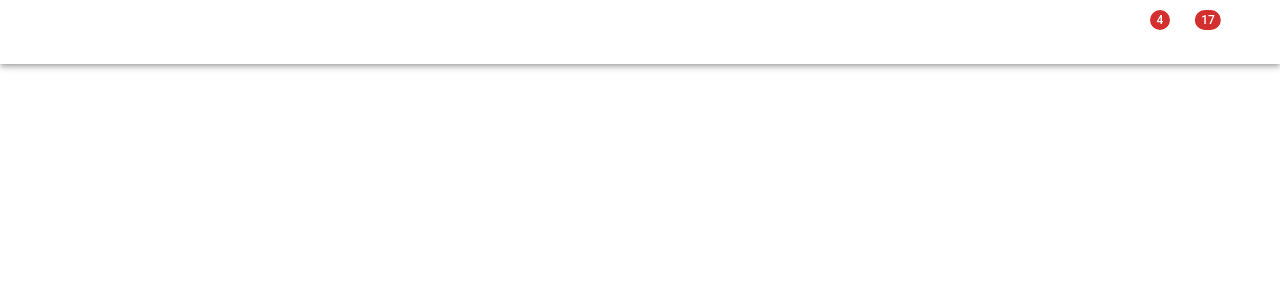
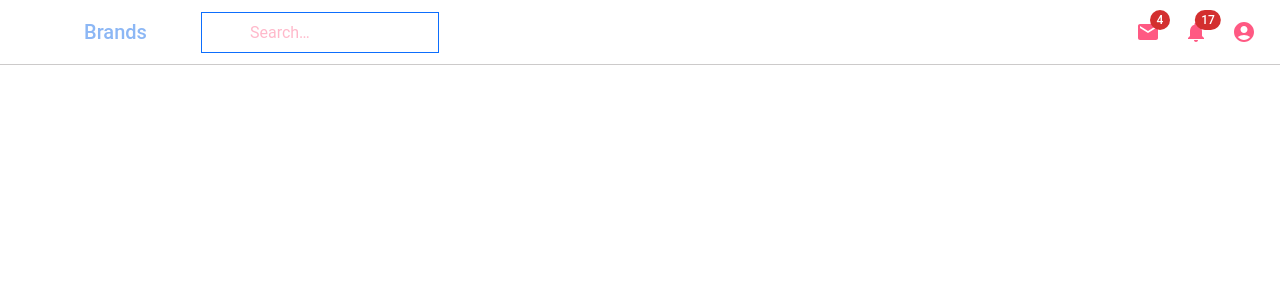
Before and after one commit to danialkhan0090/ecommerce-design-app, a React (Create React App) app in the folder my-app/: page / in a window 1280 px wide. Shown: the top 300 px of the page. Built offline with nearby package versions, Linux system fonts and the light colour scheme.

Commit message:
search field

```diff
--- a/my-app/src/components/header.js
+++ b/my-app/src/components/header.js
@@ -158,10 +158,15 @@ const Header = () => {
     <Box>
       <AppBar
         position="static"
-        sx={{ backgroundColor: theme.palette.primary.light }}
+        sx={{
+          backgroundColor: theme.palette.primary.light,
+          color: theme.palette.secondary.light,
+          boxShadow: "none",
+          borderBottom: "1px solid rgb(204, 202, 202)",
+        }}
       >
         <Toolbar>
-          <IconButton
+          {/* <IconButton
             size="large"
             edge="start"
             color="inherit"
@@ -169,21 +174,32 @@ const Header = () => {
             sx={{ mr: 2 }}
           >
             <MenuIcon />
-          </IconButton>
+          </IconButton> */}
           <Typography
             variant="h6"
             noWrap
             component="div"
-            sx={{ display: { xs: "none", sm: "block" } }}
+            sx={{
+              display: {
+                xs: "none",
+                sm: "block",
+                color: "#8CB7F5",
+                marginLeft: "60px",
+              },
+            }}
           >
-            MUI
+            Brands
           </Typography>
           <Search>
-            <SearchIconWrapper>
-              <SearchIcon />
-            </SearchIconWrapper>
+            <Search />
+
+            {/* <SearchIconWrapper> */}
+            {/* <SearchIcon /> */}
+            {/* </SearchIconWrapper> */}
+
             <StyledInputBase
-              placeholder="Search…"
+              sx={{ border: "1px solid #0D6EFD", marginLeft: "30px" }}
+              placeholder="Search… "
               inputProps={{ "aria-label": "search" }}
             />
           </Search>
--- a/my-app/src/theme/theme.js
+++ b/my-app/src/theme/theme.js
@@ -11,7 +11,7 @@ const theme = createTheme({
       contrastText: "#fff",
     },
 
-    //icone colors
+    //icone colors light
     secondary: {
       light: "#ff5983",
       main: "#0D6EFD",
```
